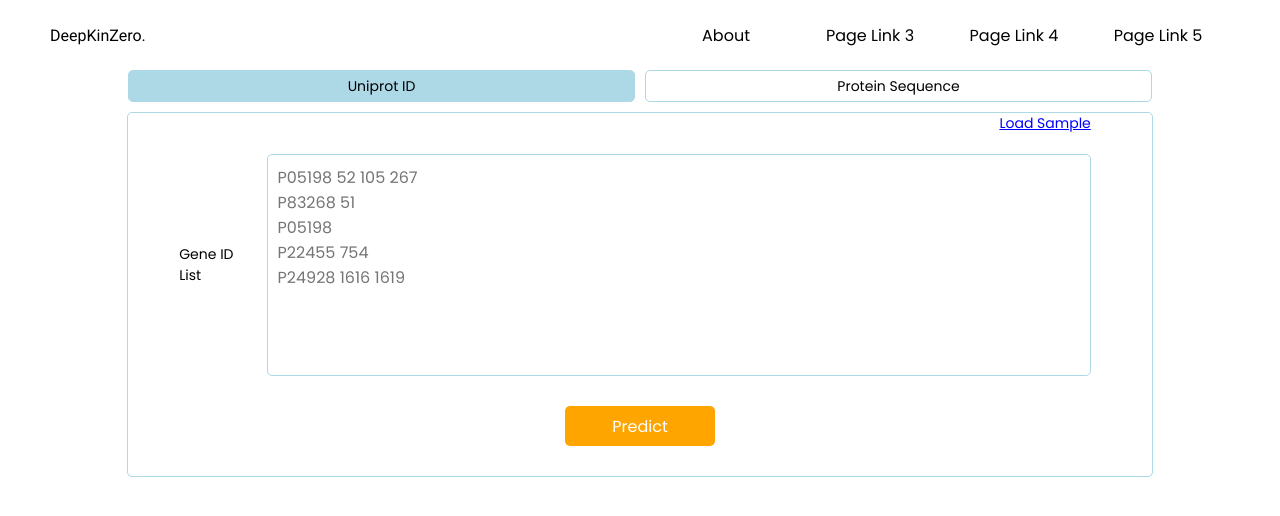
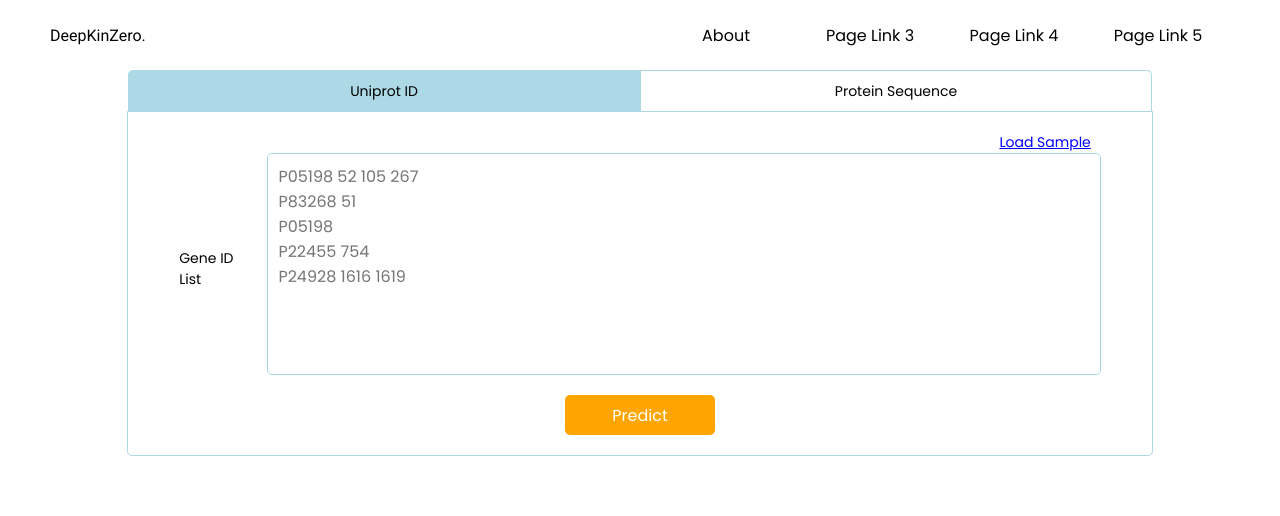
Before and after one commit to yesencan/ENS491-Project, a React (Create React App) app in the folder client/: page /input in a window 1280 px wide. Shown: the top 516 px of the page. Built offline with nearby package versions, Linux system fonts and the light colour scheme.

Commit message:
adjust tabs

```diff
--- a/client/src/pages/Input.jsx
+++ b/client/src/pages/Input.jsx
@@ -17,23 +17,27 @@
   max-width: 1200px;
   display: flex;
   justify-content: space-between;
-  gap: 10px;
-  margin-bottom: 10px;
 `;
 
 const Tab = styled.div`
   flex: 1;
-  height: 30px;
+  height: 40px;
   display: flex;
   align-items: center;
   justify-content: center;
   background-color: ${(props) => (props.active ? "lightblue" : "white")};
   cursor: pointer;
   border: 1px solid lightblue;
-  border-radius: 5px;
+  border-bottom: none;
   transition: background-color 0.3s;
   &:hover {
     background-color: ${(props) => (props.active ? "lightblue" : "#f0f0f0")};
+  }
+  &:first-child {
+    border-top-left-radius: 5px;
+  }
+  &:last-child {
+    border-top-right-radius: 5px;
   }
   font-family: "Poppins";
   font-size: 14px;
@@ -50,7 +54,8 @@
   align-items: center;
   justify-content: start;
   border: 1px solid lightblue;
-  border-radius: 5px;
+  border-bottom-left-radius: 5px;
+  border-bottom-right-radius: 5px;
   overflow-y: auto; /* Add scrollbar if content overflows vertically */
 `;
 
@@ -63,6 +68,7 @@
 const LoadSampleLink = styled.a`
   margin-left: auto;
   margin-right: 10px;
+  margin-top: 20px;
   font-family: "Poppins";
   font-size: 14px;
   color: blue;
@@ -75,7 +81,8 @@
   width: 90%;
   height: 70%;
   min-height: 200px;
-  margin: 10px;
+  margin-left: 10px;
+  margin-bottom: 10px;
   border: 1px solid lightblue; /* Add border style here */
   border-radius: 5px;
   padding: 10px; /* Add padding for better visual appearance */
@@ -103,7 +110,7 @@
 
 const CheckboxContainer = styled.div`
   display: flex;
-  margin-top: 20px;
+  margin: 10px;
 `;
 
 const CheckboxWrapper = styled.div`
@@ -145,14 +152,14 @@
 const FileUploadContainer = styled.div`
   width: 50%;
   height: 70px;
-  margin: 10px;
   border: 1px solid lightblue; /* Add border style here */
   border-radius: 5px;
   display: flex;
   flex-direction: row;
   align-items: center;
-  justify-content: space-between;
+  justify-content: flex-start;
   padding: 0 10px; /* Adjust padding for better spacing */
+  margin: 10px;
 `;
 
 const UploadButton = styled.button`
@@ -173,6 +180,7 @@
 
 const UploadedFileName = styled.div`
   padding: 10px;
+  margin-left: 10px;
   font-family: "Poppins";
   font-size: 14px;
 `;
@@ -190,7 +198,6 @@
   align-items: center;
   justify-content: center;
   width: 100%;
-  margin-bottom: 10px;
 `;
 
 const InputPage = () => {
```
